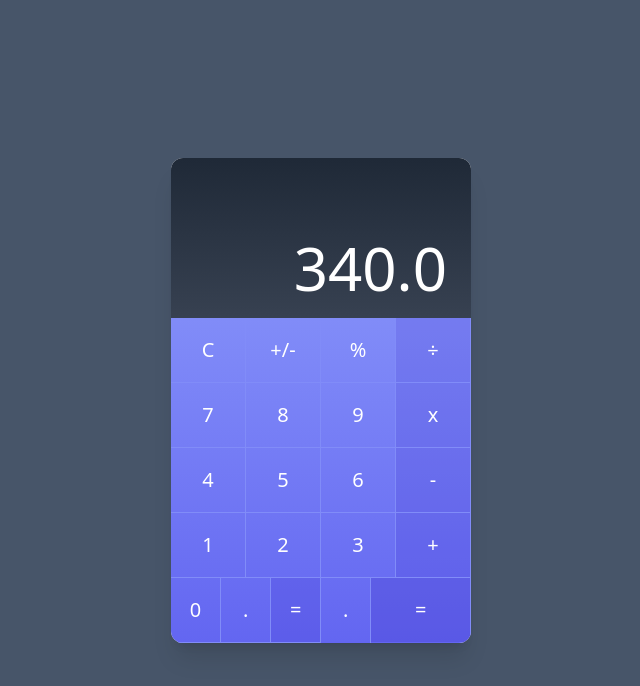
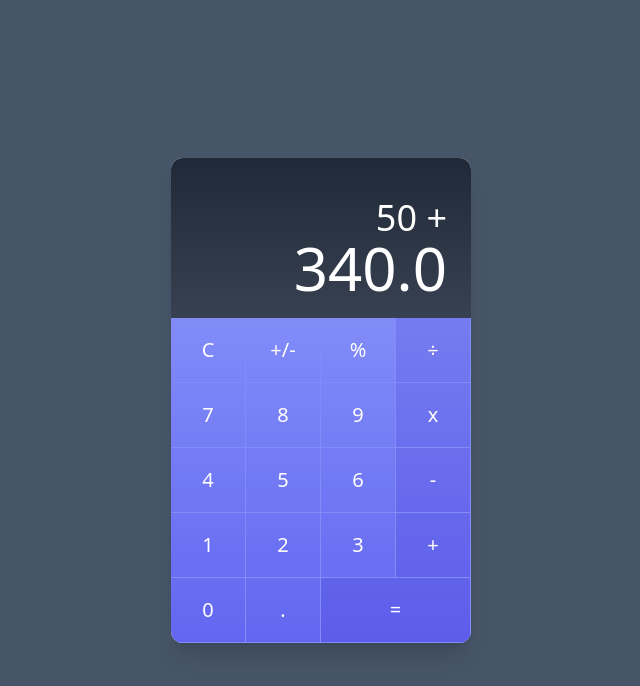
Before and after one commit to nunez7/angular-zoneless-calculator, an Angular app: page /calculator in a window 1280 px wide. Shown: the top 686 px of the page, without its empty margins (319-959 px from the left). Built offline with nearby package versions, Linux system fonts and the light colour scheme.

Commit message:
Espacio para calculos

```diff
--- a/src/app/calculator/components/calculator-button/calculator-button.component.ts
+++ b/src/app/calculator/components/calculator-button/calculator-button.component.ts
@@ -18,8 +18,17 @@ export class CalculatorButtonComponent {
     typeof value === 'string' ? value === '' : value
   });
 
+  public isDoubleSize = input(false, {
+    transform: (value: boolean | string) =>
+    typeof value === 'string' ? value === '' : value
+  });
+
   /*@HostBinding('class.is-command') get commandStyle(){
     return this.isCommand();
   }*/
 
+  @HostBinding('class.w-2/4') get commandStyle(){
+    return this.isDoubleSize();
+  }
+
 }
--- a/src/app/calculator/components/calculator-button/calculator.button.component.css
+++ b/src/app/calculator/components/calculator-button/calculator.button.component.css
@@ -5,7 +5,3 @@ button{
 .is-command{
     @apply bg-indigo-700 bg-opacity-20;
 }
-
-.is-double-size{
-    @apply w-2/4;
-}
--- a/src/app/calculator/components/calculator/calculator.component.html
+++ b/src/app/calculator/components/calculator/calculator.component.html
@@ -1,6 +1,10 @@
 <div class="w-screen h-40 bg-gradient-to-b from-gray-800 to-gray-700 flex items-end text-right"
 style="max-width: 300px;">
-    <div class="w-full py-5 px-6 text-6xl text-white font-thin">340.0</div>
+    <div class="w-full py-5 px-6 text-6xl text-white font-thin">
+        <span class="text-4xl">50 +</span>
+        <br>
+        <span>340.0</span>
+    </div>
 </div>
 <div class="w-full bg-gradient-to-b from-indigo-400 to-indigo-500">
     <div class="flex w-full">
@@ -34,11 +38,5 @@ style="max-width: 300px;">
         <calculator-button>0</calculator-button>
         <calculator-button>.</calculator-button>
         <calculator-button isCommand isDoubleSize>=</calculator-button>
-        <div class="w-1/4 border-r border-indigo-400">
-            <button class="w-full h-16 outline-none focus:outline-none hover:bg-indigo-700 hover:bg-opacity-20 text-white text-xl font-light">.</button>
-        </div>
-        <div class="w-2/4 border-r border-indigo-400">
-            <button class="w-full h-16 outline-none focus:outline-none bg-indigo-700 bg-opacity-30 hover:bg-opacity-40 text-white text-xl font-light">=</button>
-        </div>
     </div>
 </div>
```
